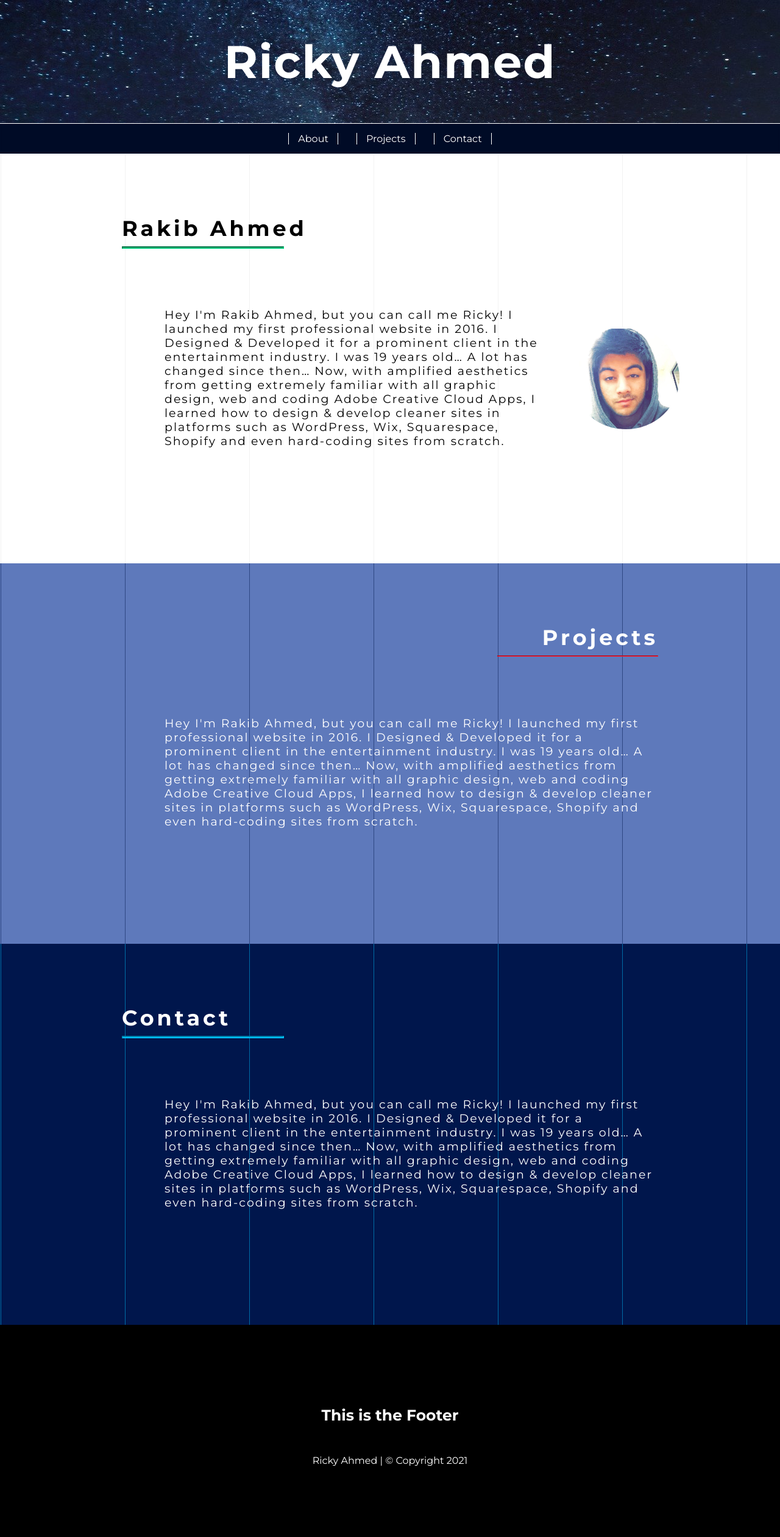
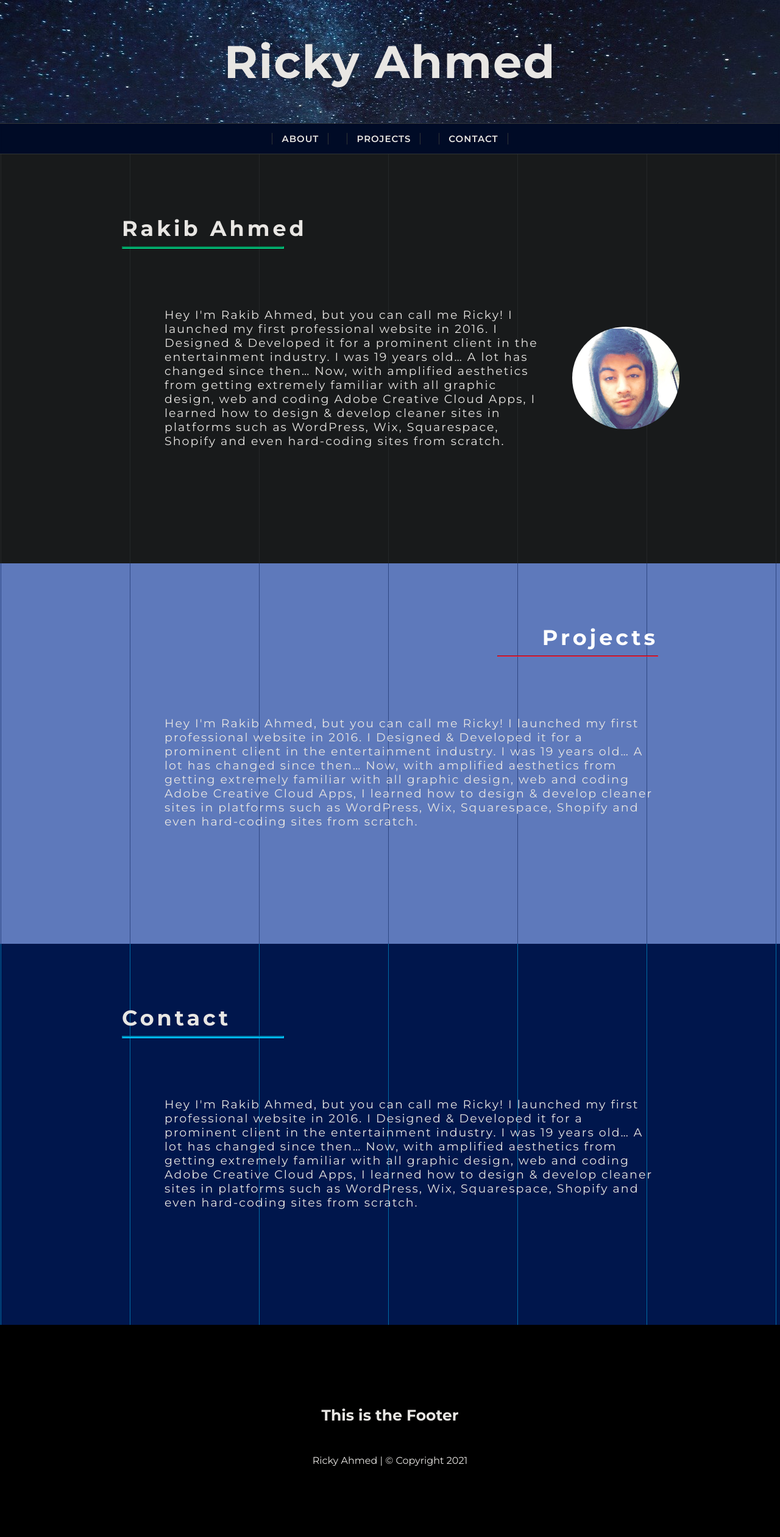
Before and after one commit to strawhat19/Portfolio, a PHP site: page / in a window 1280 px wide. Shown: the whole page at 61% size. Run offline with PHP 8.4, Linux system fonts and the light colour scheme.

Commit message:
dark mode changes

```diff
--- a/assets/style.css
+++ b/assets/style.css
@@ -1,12 +1,18 @@
 @import url('https://fonts.googleapis.com/css2?family=Montserrat:ital,wght@0,100;0,200;0,300;0,400;0,500;0,600;0,700;0,800;0,900;1,100;1,200;1,300;1,400;1,500;1,600;1,700;1,800;1,900&display=swap');
 
 /* Main Style Controller */
+
+
+/* Variables */
 
 :root {
     --main-blue: #00c2ff;
     --main-red: #ff172d;
     --main-green: #00cc80;
     --dark-blue: #00164c;
+    --soft-white: rgb(232, 230, 227);
+    --black-glass: rgb(0 0 0 / 50%);
+    --grays: rgb(48, 52, 54);
 }
 
 html {
@@ -20,7 +26,7 @@ scroll-behavior: smooth;
 body {
     background: #00164c;
     font-family: 'montserrat';
-    color: #fff;
+    color: var(--soft-white);
     width: 100vw;
     overflow-x: hidden;
     margin: 0 auto;
@@ -47,8 +53,8 @@ nav {
     position: -webkit-sticky;
     position: sticky;
  top: 0;
- border-top: 1px solid #fff;
- border-bottom: 1px solid #fff;
+ border-top: 1px solid var(--grays);
+ border-bottom: 1px solid var(--grays);
 }
 
 nav ul {
@@ -56,8 +62,7 @@ nav ul {
     flex-direction: row;
  justify-content: center;
  padding: 15px;
- /* background: linear-gradient(#000000, #011748); */
- background: rgb(0 0 0 / 50%);
+ background: var(--black-glass);
  backdrop-filter: blur(2px);
  list-style-type: none;
  margin: 0;
@@ -68,88 +73,89 @@ nav ul {
     padding: 0 15px;
     margin: 0 15px;
     text-decoration: none;
-    color: #fff;
+    color: var(--soft-white);
+    font-weight: 600;
+    font-size: 15px;
+    text-transform: uppercase;
+    letter-spacing: 1px;
+    border-right: 1px solid var(--grays);
+    border-left: 1px solid var(--grays);
     transition: 150ms ease-in-out;
-    border-right: 1px solid #fff;
-    border-left: 1px solid #fff;
 }
 
 .about a:hover {
-    color: #fff;
+    color: var(--soft-white);
     background: var(--main-green);
+    padding: 15px;
     transition: 150ms ease-in-out;
-    padding: 15px;
-
 }
 
 .about.active a {
-    color: #fff;
+    color: var(--soft-white);
     background: var(--main-green);
+    padding: 15px;
     transition: 150ms ease-in-out;
-    padding: 15px;
-
 }
 
 .about.active a:hover {
     color: var(--main-green);
-    background: #fff;
+    background: rgb(24, 26, 27);
+    padding: 15px;
     transition: 150ms ease-in-out;
-    padding: 15px;
-
 }
 
 .projects a:hover {
-    color: #fff;
+    color: var(--soft-white);
     background: var(--main-red);
+    padding: 15px;
+    border-right: 1px solid var(--grays);
+    border-left: 1px solid var(--grays);
     transition: 150ms ease-in-out;
-    padding: 15px;
-    border-right: 1px solid #fff;
-    border-left: 1px solid #fff;
 }
 
 .projects.active a {
-    color: #fff;
+    color: var(--soft-white);
     background: var(--main-red);
+    padding: 15px;
+    border-right: 1px solid var(--grays);
+    border-left: 1px solid var(--grays);
     transition: 150ms ease-in-out;
-    padding: 15px;
-    border-right: 1px solid #fff;
-    border-left: 1px solid #fff;
 }
 
 .projects.active a:hover {
     color: var(--main-red);
-    background: #fff;
+    background: rgb(24, 26, 27);
+    padding: 15px;
+    border-right: 1px solid var(--grays);
+    border-left: 1px solid var(--grays);
     transition: 150ms ease-in-out;
-    padding: 15px;
-    border-right: 1px solid #fff;
-    border-left: 1px solid #fff;
 }
 
 .contact a:hover {
-    color: #fff;
+    color: var(--soft-white);
     background: var(--main-blue);
+    padding: 15px;
+    border-right: 1px solid var(--grays);
+    border-left: 1px solid var(--grays);
     transition: 150ms ease-in-out;
-    padding: 15px;
-    border-right: 1px solid #fff;
-    border-left: 1px solid #fff;
 }
 
 .contact.active a {
-    color: #fff;
+    color: var(--soft-white);
     background: var(--main-blue);
+    padding: 15px;
+    border-right: 1px solid var(--grays);
+    border-left: 1px solid var(--grays);
     transition: 150ms ease-in-out;
-    padding: 15px;
-    border-right: 1px solid #fff;
-    border-left: 1px solid #fff;
 }
 
 .contact.active a:hover {
     color: var(--main-blue);
-    background: #fff;
+    background: rgb(24, 26, 27);
+    padding: 15px;
+    border-right: 1px solid var(--grays);
+    border-left: 1px solid var(--grays);
     transition: 150ms ease-in-out;
-    padding: 15px;
-    border-right: 1px solid #fff;
-    border-left: 1px solid #fff;
 }
 
 main {
@@ -168,7 +174,6 @@ section {
 
 }
 
-
     h3 {
         letter-spacing: 5px;
     }
@@ -183,10 +188,11 @@ hr {
 }
 
 #about {
-    color: black;
-    background: repeating-linear-gradient(
-90deg
-, #e5e5e5 1px, white 2px 205px);
+    color: var(--soft-white);
+    background-image: repeating-linear-gradient(
+        90deg
+         , rgb(48 52 54) 1px, rgb(24, 26, 27) 2px, rgb(24, 26, 27) 213px);
+    background-color: initial;
 }
 
 #about ::selection, #about hr {
@@ -197,7 +203,7 @@ hr {
 #projects {
     background: repeating-linear-gradient(
         90deg
-         , var(--dark-blue) 1px, #5e79bb 2px 205px);
+         , var(--dark-blue) 1px, #5e79bb 2px 213px);
 }
 
 #projects ::selection, #projects hr {
@@ -264,7 +270,7 @@ hr {
 }
 
 #contact {
-    background: repeating-linear-gradient(90deg, var(--main-blue) 1px, #00164c 2px 205px);
+    background: repeating-linear-gradient(90deg, var(--main-blue) 1px, #00164c 2px 213px);
 }
 
 #contact ::selection, #contact hr {
@@ -293,3 +299,58 @@ footer {
 }
 
 }
+
+/* Scroll to Top Button CSS */
+
+#topButton{
+    display: none;
+    position: fixed;
+    bottom: 20px;
+    right: 30px;
+    z-index: 99;
+    border: 1px solid var(--grays);
+    outline: none;
+    background: rgb(0 0 0 / 50%);
+    color: white;
+    cursor: pointer;
+    padding: 15px;
+    border-radius: 10px;
+    font-size: 18px;
+    transform: rotate(-90deg);
+    backdrop-filter: blur(2px);
+    transition: 150ms ease-in-out;
+  }
+
+  #topButton:hover {
+    background-color: rgb(69 74 77 / 69%);
+    transition: 150ms ease-in-out;
+}
+
+
+  /* Scroll Bar CSS */
+
+  ::scrollbar {
+    background-color: #202324;
+    color: #aba499;
+}
+
+  ::scrollbar-corner {
+    background-color: #181a1b;
+}
+
+  ::scrollbar-thumb {
+    background-color: #454a4d;
+}
+
+  ::-webkit-scrollbar {
+    background-color: #202324;
+    color: #aba499;
+}
+
+  ::-webkit-scrollbar-corner {
+    background-color: #181a1b;
+}
+
+  ::-webkit-scrollbar-thumb {
+    background-color: #454a4d;
+}
--- a/index.html
+++ b/index.html
@@ -43,7 +43,7 @@
 
     <p>Hey I'm Rakib Ahmed, but you can call me Ricky! I launched my first professional website in 2016. I Designed & Developed it for a prominent client in the entertainment industry. I was 19 years old… A lot has changed since then… Now, with amplified aesthetics from getting extremely familiar with all graphic design, web and coding Adobe Creative Cloud Apps,  I learned how to design & develop cleaner sites in platforms such as WordPress, Wix, Squarespace, Shopify and even hard-coding sites from scratch.</p>
 
-    <img src="./assets/Images/Ricky.jpg">
+    <img src="./assets/Images/Ricky.jpg" alt="picture of ricky">
 
 
 
@@ -86,6 +86,7 @@
 <footer class="footer" id="footer">
 <h4 class="footer-text">This is the Footer</h4>
 <p class="copyright-info">Ricky Ahmed | © Copyright 2021</p>
+<button onclick="topFunction()" id="topButton" title="Go to top">></button>
 </footer>
 
 </body>
--- a/logic.js
+++ b/logic.js
@@ -1,23 +1,33 @@
 console.log('Hey there, welcome to my website!');
-console.log('This is a script written to log the users scrolling and simultaneously detect what section the user is on, and then using that data to trigger animations in the navigation. Feel free to scroll and see the changes. Thank you for visiting');
+console.log('This is a script written to log the users scrolling and simultaneously detect what section the user is on, and then using that data to trigger animations in the navigation. Feel free to scroll and see the changes.');
+
 
 const sections = document.querySelectorAll('section');
 const navLi = document.querySelectorAll('nav ul li');
+var currentSection = pageYOffset;
+
+
 
 window.addEventListener('scroll', ()=> {
     let current = '';
 
+
+
     sections.forEach( section => {
+
 const sectionTop = section.offsetTop;
 const sectionHeight = section.clientHeight;
+
+
+
 if(pageYOffset >= (sectionTop - sectionHeight / 3)) {
     current = section.getAttribute('id');
-    console.log(current);
-
-    console.log(pageYOffset);
 }
     })
 
+
+    console.log("Current section id and class: "+current);
+    console.log("Current distance from top is: "+pageYOffset);
 
 
     navLi.forEach( li => {
@@ -27,3 +37,28 @@ if(li.classList.contains(current)){
 }
     })
 })
+
+
+console.log('There is also a script to take the user back to the top of the page when they click the #topButton element.');
+console.log('Thank you for visiting');
+
+
+//Get the button:
+mybutton = document.getElementById("topButton");
+
+// When the user scrolls down 20px from the top of the document, show the button
+window.onscroll = function() {scrollFunction()};
+
+function scrollFunction() {
+  if (document.body.scrollTop > 20 || document.documentElement.scrollTop > 20) {
+    mybutton.style.display = "block";
+  } else {
+    mybutton.style.display = "none";
+  }
+}
+
+// When the user clicks on the button, scroll to the top of the document
+function topFunction() {
+  document.body.scrollTop = 0; // For Safari
+  document.documentElement.scrollTop = 0; // For Chrome, Firefox, IE and Opera
+}
```
